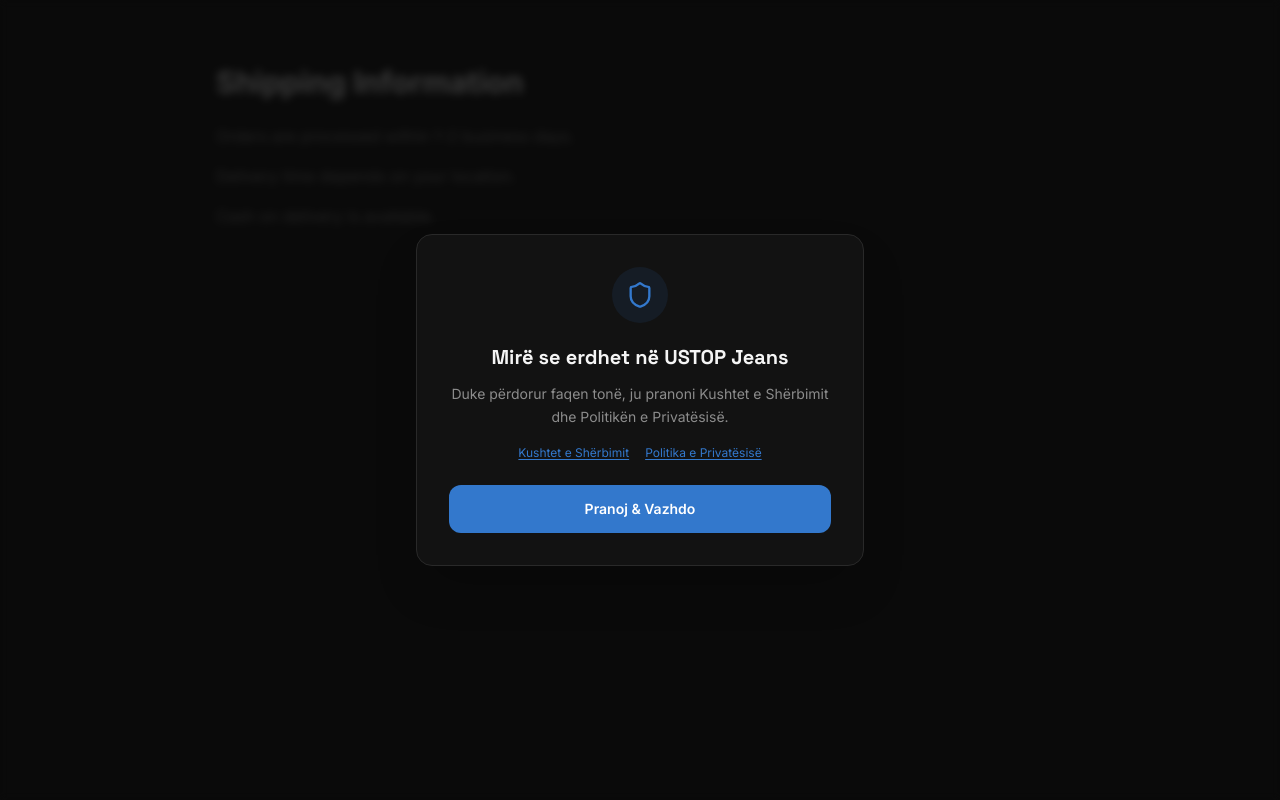
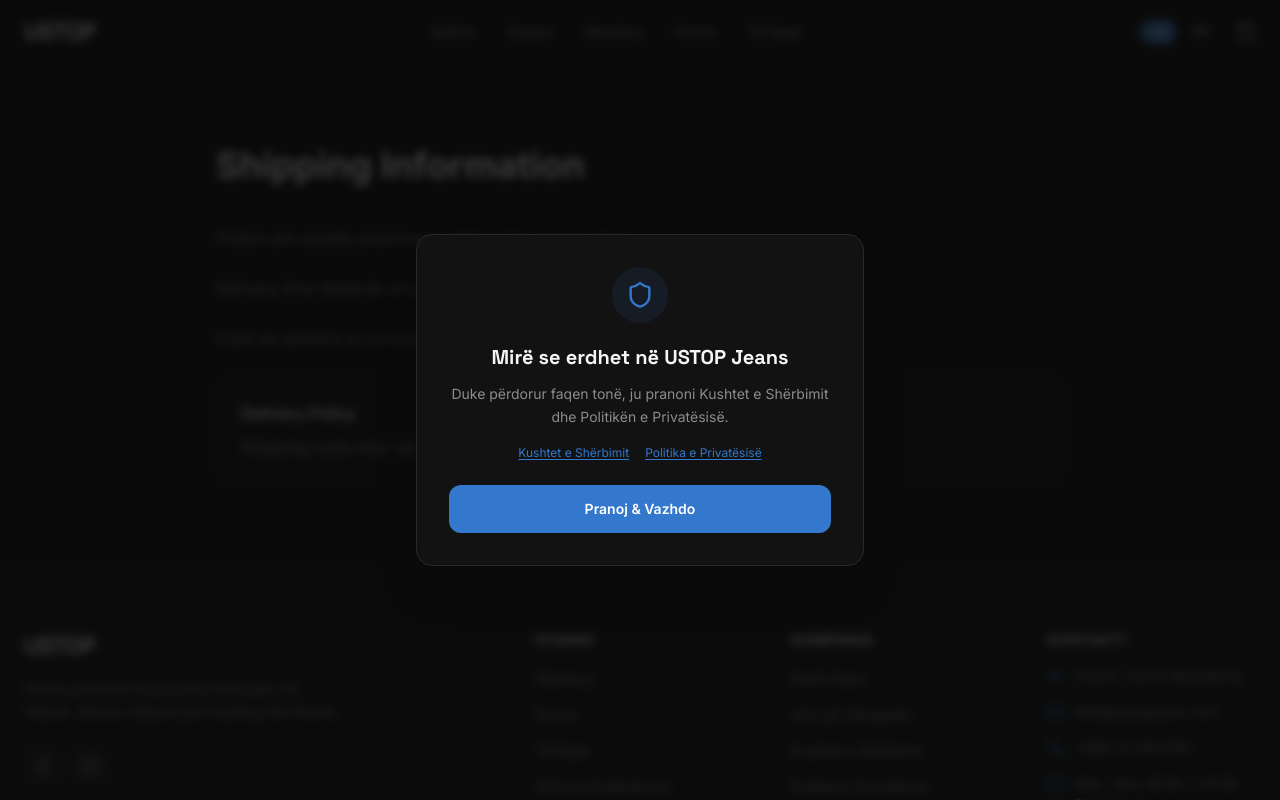
Before and after one commit to mufoasa/zeni2, a Next.js app: page /shipping in a window 1280 px wide. Shown: the top 800 px of the page. Built offline with nearby package versions, Linux system fonts and the light colour scheme.

Commit message:
Update page.tsx

```diff
--- a/app/shipping/page.tsx
+++ b/app/shipping/page.tsx
@@ -1,13 +1,31 @@
+import { SiteHeader } from "@/components/site-header";
+import { SiteFooter } from "@/components/site-footer";
+
 export default function ShippingPage() {
   return (
-    <main className="mx-auto max-w-4xl px-6 py-16">
-      <h1 className="mb-6 text-3xl font-bold">Shipping Information</h1>
+    <>
+      <SiteHeader />
 
-      <div className="space-y-4 text-muted-foreground">
-        <p>Orders are processed within 1-2 business days.</p>
-        <p>Delivery time depends on your location.</p>
-        <p>Cash on delivery is available.</p>
-      </div>
-    </main>
+      <main className="mx-auto max-w-4xl px-6 py-20 space-y-10">
+        <h1 className="text-4xl font-bold">Shipping Information</h1>
+
+        <div className="space-y-6 text-muted-foreground leading-relaxed">
+          <p>Orders are usually processed within 1-2 business days.</p>
+          <p>Delivery time depends on your location.</p>
+          <p>Cash on delivery is currently supported.</p>
+
+          <div className="p-6 border rounded-xl bg-card">
+            <h2 className="font-semibold mb-2 text-foreground">
+              Delivery Policy
+            </h2>
+            <p>
+              Shipping costs may vary depending on destination and order size.
+            </p>
+          </div>
+        </div>
+      </main>
+
+      <SiteFooter />
+    </>
   );
 }
```
